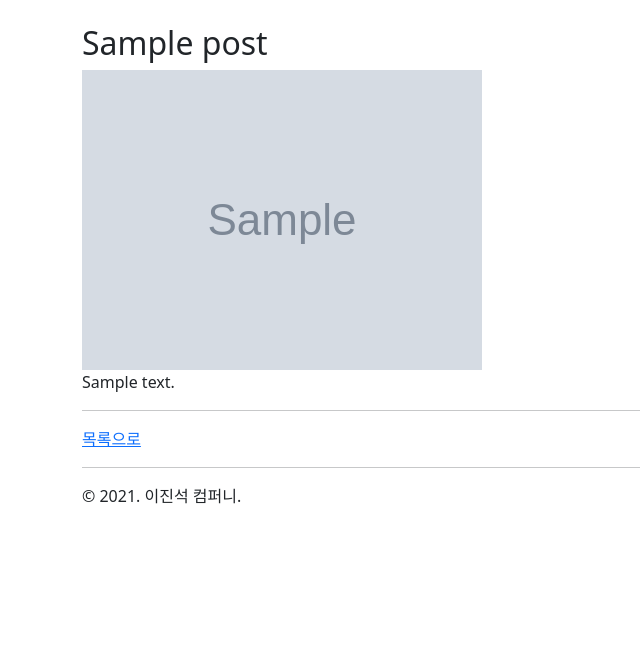
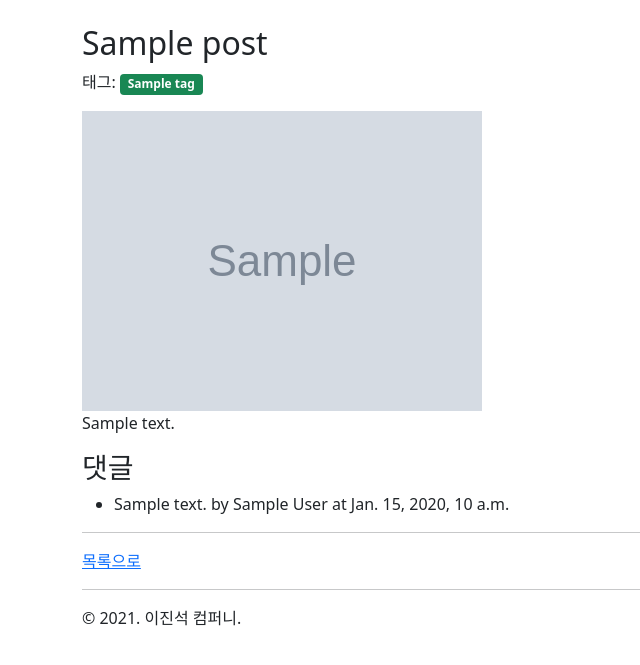
Before and after one commit to allieus/devops_cloud, a Django app: page /diary/1/ in a window 1280 px wide. Shown: the part 73-738 px from the top of the page, without its empty margins (0-640 px from the left). Run offline with Django 3.2, Linux system fonts and the light colour scheme; tables that the repository leaves empty hold one stand-in row (values such as "Sample post"); grey boxes marked "Sample" are stand-in pictures.

Commit message:
post_detail 뷰에서 댓글목록/태그목록 구현

```diff
--- a/mydjango17/diary/templates/diary/post_detail.html
+++ b/mydjango17/diary/templates/diary/post_detail.html
@@ -3,9 +3,30 @@
 {% block content %}
     <h2>{{ post.title }}</h2>
 
+    <p>
+        태그:
+        {% for tag in tag_list %}
+            <span class="badge bg-success">
+                {{ tag.name }}
+            </span>
+        {% endfor %}
+    </p>
+
     <img src="{{ post.photo.url }}" alt="{{ post.title }}" />
 
     {{ post.content|linebreaks }}
+
+    <h3>댓글</h3>
+
+    <ul>
+        {% for comment in comment_list %}
+            <li>
+                {{ comment.message }}
+                by {{ comment.author_name }}
+                at {{ comment.created_at }}
+            </li>
+        {% endfor %}
+    </ul>
 
     <hr />
 
--- a/mydjango17/diary/views.py
+++ b/mydjango17/diary/views.py
@@ -18,6 +18,11 @@ def post_list(request: HttpRequest) -> HttpResponse:
 
 def post_detail(request: HttpRequest, pk: int) -> HttpResponse:
     post = Post.objects.get(pk=pk)
+    comment_list = post.comment_set.all()
+    tag_list = post.tag_set.all()
+
     return render(request, "diary/post_detail.html", {
         "post": post,
+        "comment_list": comment_list,
+        "tag_list": tag_list,
     })
```
